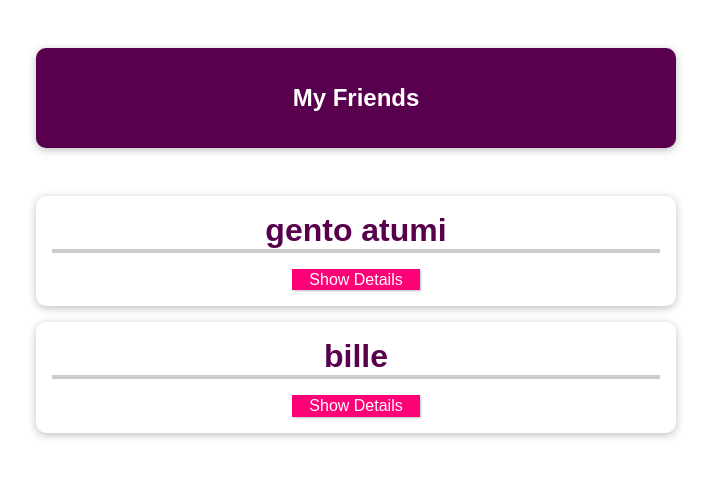
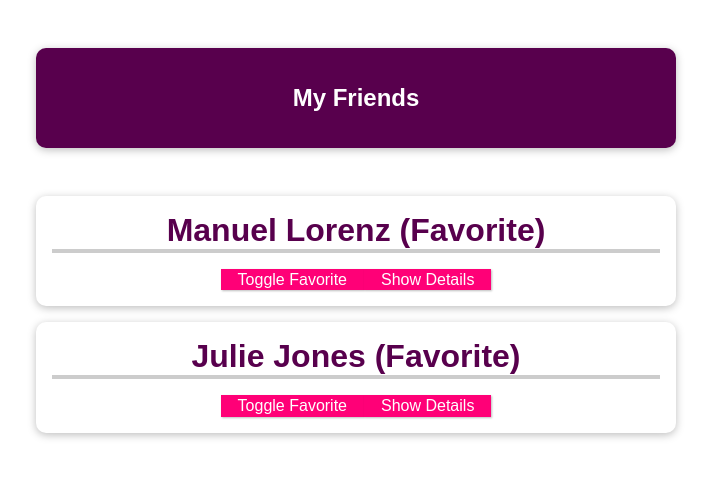
Before and after one commit to gentixyann/stock-trader, a Vue app: page / in a window 1280 px wide. Shown: the top 478 px of the page, without its empty margins (284-995 px from the left). Built offline with nearby package versions, Linux system fonts and the light colour scheme.

Commit message:
toggle 成功

```diff
--- a/src/App.vue
+++ b/src/App.vue
@@ -5,17 +5,14 @@
     </header>
     <ul>
       <friend-contact
-      name="gento atumi"
-      phone-num="09012345678"
-      email-address="test@gmail.com"
+      v-for="friend in friends"
+      :key="friend.id"
+      :name="friend.name"
+      :phone-num="friend.phone"
+      :email-address="friend.email"
+      :is-favorite="true"
       >
       </friend-contact>
-     <friend-contact
-      name="bille"
-      phone-num="09012345678"
-      email-address="test2@gmail.com"
-      >
-     </friend-contact>
     </ul>
   </section>
 </template>
@@ -30,12 +27,14 @@ export default {
           name: "Manuel Lorenz",
           phone: "0123 45678 90",
           email: "manuel@localhost.com",
+          isFavorite: true,
         },
         {
           id: "julie",
           name: "Julie Jones",
           phone: "0987 654421 21",
           email: "julie@localhost.com",
+          isFavorite: false,
         },
       ],
     };
--- a/src/components/FriendContact.vue
+++ b/src/components/FriendContact.vue
@@ -1,6 +1,7 @@
 <template>
   <li>
-    <h2>{{ name }}</h2>
+    <h2>{{ name }} {{ friendIsFavorite ? '(Favorite)' : '' }}</h2>
+    <button @click="toggleFavorite">Toggle Favorite</button>
     <button @click="toggleDetails">{{ detailsAreVisible ? 'Hide' : 'Show' }} Details</button>
     <ul v-if="detailsAreVisible">
       <li>
@@ -21,21 +22,20 @@ export default {
     'name',
     'phoneNum',
     'emailAddress',
+    'isFavorite',
   ],
   data() {
     return {
       detailsAreVisible: false,
-      friend: {
-        id: "manuel",
-        name: "Manuel Lorenz",
-        phone: "0123 45678 90",
-        email: "manuel@localhost.com",
-      },
+      friendIsFavorite: this.isFavorite,
     };
   },
   methods: {
     toggleDetails() {
       this.detailsAreVisible = !this.detailsAreVisible;
+    },
+    toggleFavorite() {
+      this.friendIsFavorite = !this.friendIsFavorite;
     }
   }
 };
```
